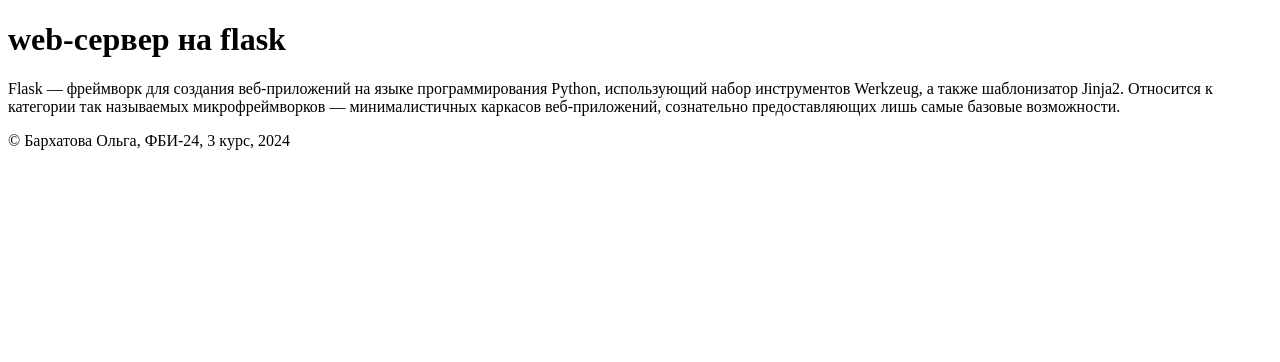
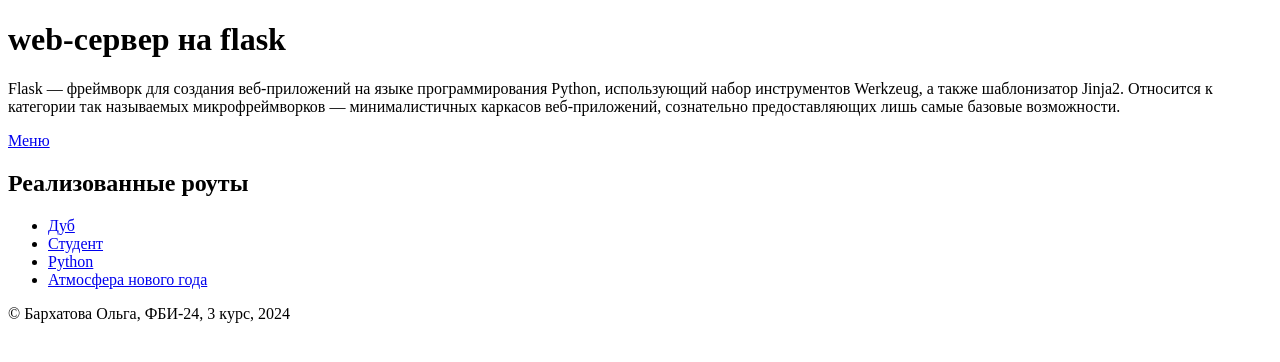
Before and after one commit to brkhtvvv/web--programming-labs-2, a Flask app: page /lab1 in a window 1280 px wide. Shown: the part 26-388 px from the top of the page. Run offline with Flask 3, Linux system fonts and the light colour scheme.

Commit message:
Роуты

```diff
--- a/app.py
+++ b/app.py
@@ -50,6 +50,19 @@
             называемых микрофреймворков — минималистичных каркасов
             веб-приложений, сознательно предоставляющих лишь самые базовые возможности.
         </p>
+        <div>
+            <a href="http://127.0.0.1:5000/menu"></a>
+            <a href="http://127.0.0.1:5000/menu" class='backmenu'>Меню</a>
+        </div>
+        <h2>
+            Реализованные роуты
+        </h2>
+        <ul>
+            <li><a href="http://127.0.0.1:5000/lab1/oak">Дуб</a></li>
+            <li><a href="http://127.0.0.1:5000/lab1/student">Студент</a></li>
+            <li><a href="http://127.0.0.1:5000/lab1/python">Python</a></li>
+            <li><a href="http://127.0.0.1:5000/lab1/new_year">Атмосфера нового года</a></li>
+        </ul>
         <footer>
             &copy; Бархатова Ольга, ФБИ-24, 3 курс, 2024
         </footer>
@@ -65,7 +78,67 @@
     <link rel="stylesheet" href="''' + url_for('static', filename='lab1.css') + '''">
     <body>
         <h1 style='padding-left: 15px'>Дуб</h1>
-        <img src="''' + url_for('static', filename='dyb.jpg') + '''" class='oak'>
+        <img src="''' + url_for('static', filename='dyb.jpg') + '''" class='dyb'>
     </body>
 </html>
 '''
+
+@app.route('/lab1/student')
+def student():
+    return '''
+<!doctype html>
+<html>
+    <link rel="stylesheet" href="''' + url_for('static', filename='lab1.css') + '''">
+    <body>
+        <h1>Бархатова Ольга Викторовна</h1>
+        <img src="''' + url_for('static', filename='nstu.png') + '''" class='nstu'>
+        <div>
+            <a href="http://127.0.0.1:5000/lab1" class='backmenu'>Назад</a>
+        </div>
+    </body>
+</html>
+'''
+
+@app.route('/lab1/python')
+def python():
+    return '''
+<!doctype html>
+<html>
+    <link rel="stylesheet" href="''' + url_for('static', filename='lab1.css') + '''">
+    <body>
+        <h1>Python</h1>
+        <p>
+            Первая версия Python была разработана в 1991 году программистом из Нидерландов Гвидо ван Россумом. В настоящее время выходят новые версии языка, которые расширяют его возможности, а сам он занимает верхние строчки рейтингов языков программирования. Python применяется во многих сферах: веб-разработка, анализ данных и машинное обучение и др.
+        </p>
+        <p>
+            Главное достоинство Python — простота синтаксиса и команд, а также большое количество библиотек, которые содержат уже написанный программный код для решения широкого спектра задач. Python даже применяют в своих исследованиях и разработках специалисты, чьи профессии напрямую не связаны с программированием. Один из самых частых примеров — применение Python для анализа большого количества данных и нахождения корреляции между ними.
+        </p>
+        <img src="''' + url_for('static', filename='python.jpg') + '''" class='python'>
+        <div>
+            <a href="http://127.0.0.1:5000/lab1" class='backmenu'>Назад</a>
+        </div>
+    </body>
+</html>
+'''
+
+@app.route('/lab1/new_year')
+def new_year():
+    return '''
+<!doctype html>
+<html>
+    <link rel="stylesheet" href="''' + url_for('static', filename='lab1.css') + '''">
+    <body>
+        <h1>Атмосфера нового года</h1>
+        <p>
+        Обычай отмечать Новый год в ночь с 31 декабря на 1 января появился в России при Петре I. До этого, с принятия христианства в 988 году, его отмечали 1 марта, а в 1492 году датой начала года закрепили 1 сентября. Тогда летоисчисление шло по византийской системе, «от сотворения мира» — то есть от 5508 года до нашей эры.
+        </p>
+        <p>
+        В конце декабря 1699 года Петр I издал именной указ № 1736 «О праздновании Нового года». Он ввел новую систему исчисления — от Рождества Христова, и 7208 год «от сотворения мира» стал 1700 годом. =
+        </p>
+        <img src="''' + url_for('static', filename='new_year.jpg') + '''" class='new_year'>
+        <div>
+            <a href="http://127.0.0.1:5000/lab1" class='backmenu'>Назад</a>
+        </div>
+    </body>
+</html>
+'''
```
Also changed, not shown: static/lab1.css (+27 -0 lines), static/new_year.jpg (added), static/nstu.png (added), static/python.jpg (added).
